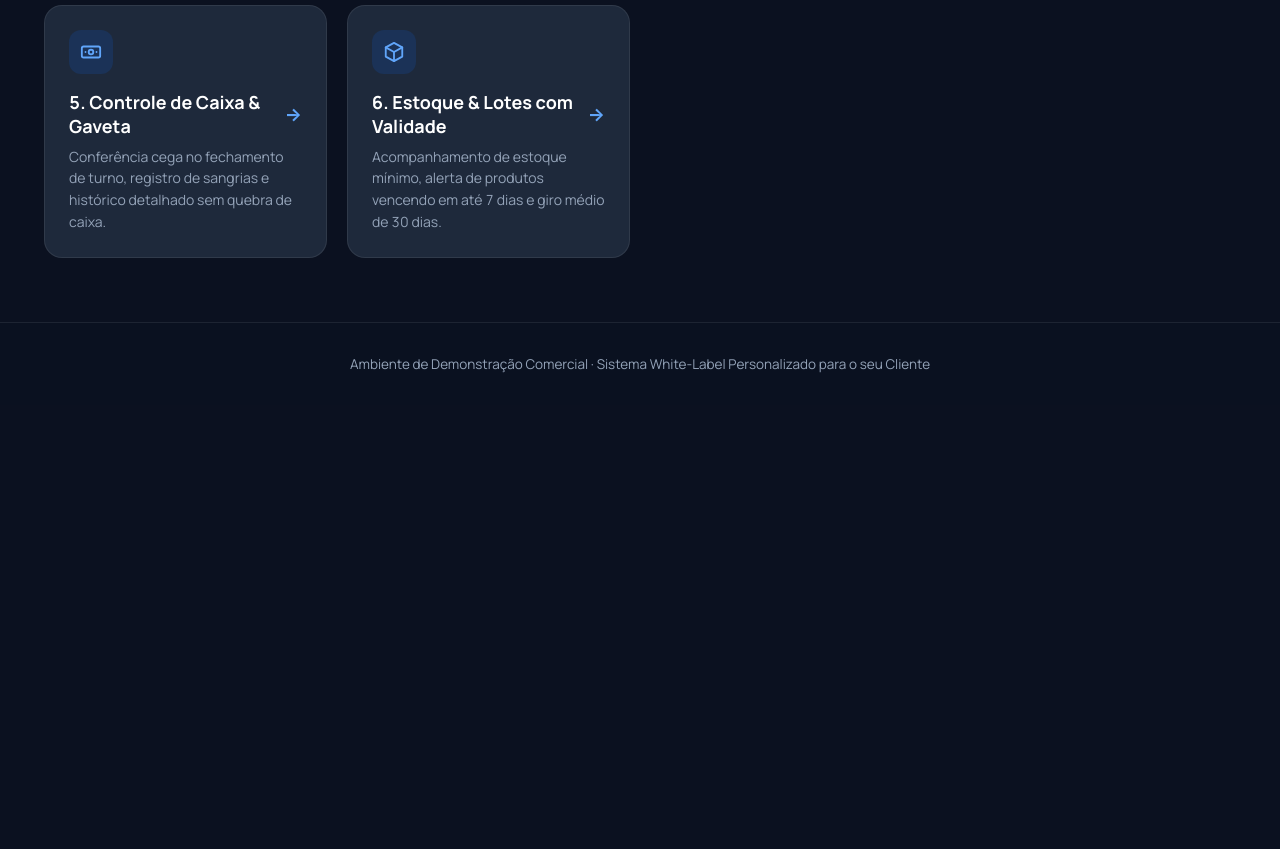
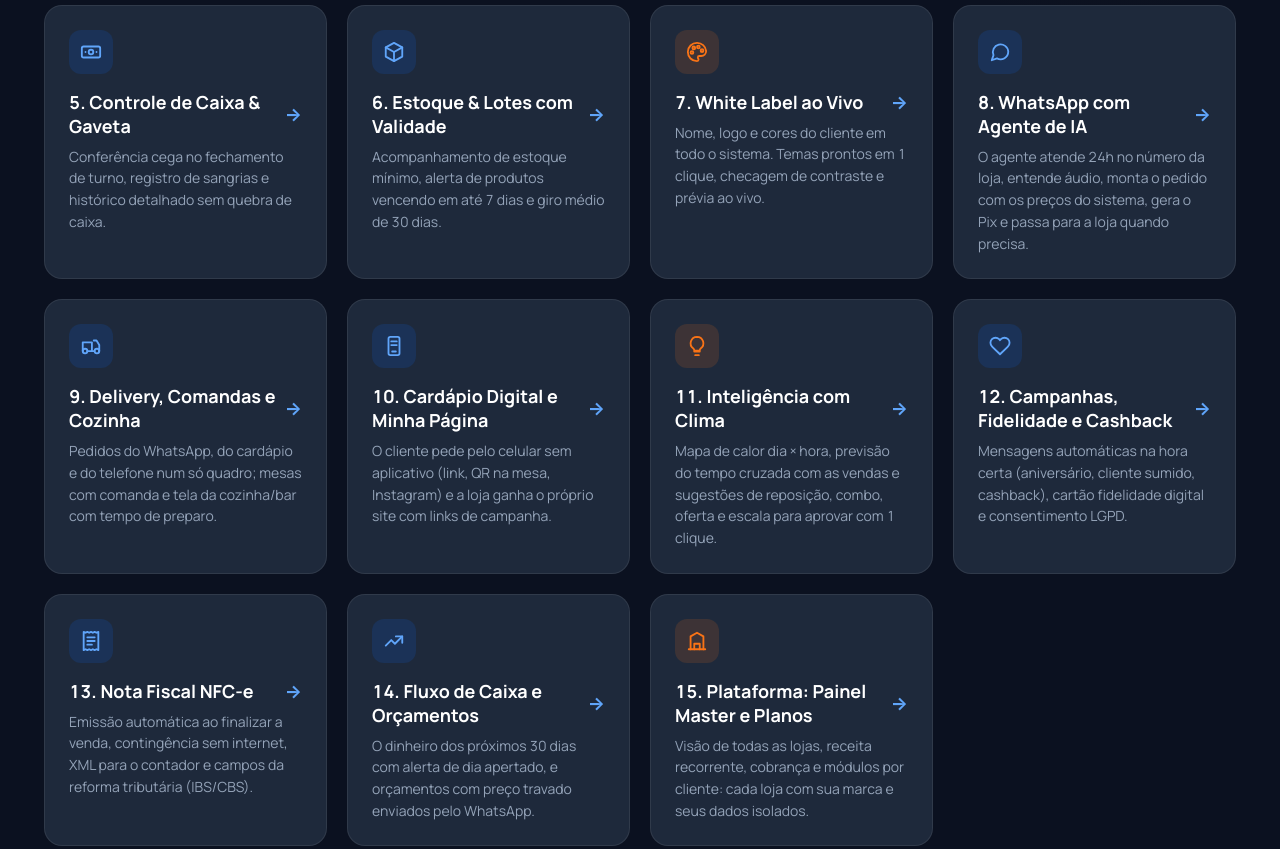
Before and after one commit to tiagofreire-ia/pdv-demo, a plain HTML site: page telas_estaticas/landing.html in a window 1280 px wide. Shown: the part 1060-1909 px from the top of the page. Before the commit the page ends 1465 px from the top, so only its background shows below. Drawn offline with Linux system fonts and the light colour scheme.

Commit message:
fix: landing page com os módulos novos (igual à página inicial)
Co-Authored-By: Claude Opus 5.5 <noreply@anthropic.com>

```diff
--- a/telas_estaticas/landing.html
+++ b/telas_estaticas/landing.html
@@ -537,6 +537,78 @@
       <h3>6. Estoque & Lotes com Validade <span class="seta">→</span></h3>
       <p>Acompanhamento de estoque mínimo, alerta de produtos vencendo em até 7 dias e giro médio de 30 dias.</p>
     </a>
+
+    <a href="./identidade.html" class="lp-feature">
+      <div class="lp-feature-icon" style="background: rgba(249, 115, 22, 0.14); color: var(--lp-orange);">
+        <svg width="22" height="22" viewBox="0 0 24 24" fill="none" stroke="currentColor" stroke-width="2" stroke-linecap="round" stroke-linejoin="round"><circle cx="13.5" cy="6.5" r="1.5"/><circle cx="17.5" cy="10.5" r="1.5"/><circle cx="8.5" cy="7.5" r="1.5"/><circle cx="6.5" cy="12.5" r="1.5"/><path d="M12 2a10 10 0 0 0 0 20c1 0 1.7-.8 1.7-1.7 0-.4-.2-.8-.4-1.1-.3-.3-.4-.7-.4-1.1 0-.9.8-1.7 1.7-1.7h2A5.6 5.6 0 0 0 22 11 10 10 0 0 0 12 2z"/></svg>
+      </div>
+      <h3>7. White Label ao Vivo <span class="seta">→</span></h3>
+      <p>Nome, logo e cores do cliente em todo o sistema. Temas prontos em 1 clique, checagem de contraste e prévia ao vivo.</p>
+    </a>
+
+    <a href="./whatsapp.html" class="lp-feature">
+      <div class="lp-feature-icon">
+        <svg width="22" height="22" viewBox="0 0 24 24" fill="none" stroke="currentColor" stroke-width="2" stroke-linecap="round" stroke-linejoin="round"><path d="M21 11.5a8.4 8.4 0 0 1-12.3 7.5L3 21l1.9-5.6A8.4 8.4 0 1 1 21 11.5z"/></svg>
+      </div>
+      <h3>8. WhatsApp com Agente de IA <span class="seta">→</span></h3>
+      <p>O agente atende 24h no número da loja, entende áudio, monta o pedido com os preços do sistema, gera o Pix e passa para a loja quando precisa.</p>
+    </a>
+
+    <a href="./delivery.html" class="lp-feature">
+      <div class="lp-feature-icon">
+        <svg width="22" height="22" viewBox="0 0 24 24" fill="none" stroke="currentColor" stroke-width="2" stroke-linecap="round" stroke-linejoin="round"><circle cx="5.5" cy="17.5" r="2.5"/><circle cx="18.5" cy="17.5" r="2.5"/><path d="M8 17.5h7.5M15 6h3l3 5v6.5h-.5M3 17.5V8h10v9.5"/></svg>
+      </div>
+      <h3>9. Delivery, Comandas e Cozinha <span class="seta">→</span></h3>
+      <p>Pedidos do WhatsApp, do cardápio e do telefone num só quadro; mesas com comanda e tela da cozinha/bar com tempo de preparo.</p>
+    </a>
+
+    <a href="./cardapio.html" class="lp-feature">
+      <div class="lp-feature-icon">
+        <svg width="22" height="22" viewBox="0 0 24 24" fill="none" stroke="currentColor" stroke-width="2" stroke-linecap="round" stroke-linejoin="round"><rect x="6" y="2" width="12" height="20" rx="2"/><path d="M10 18h4M9 7h6M9 11h6"/></svg>
+      </div>
+      <h3>10. Cardápio Digital e Minha Página <span class="seta">→</span></h3>
+      <p>O cliente pede pelo celular sem aplicativo (link, QR na mesa, Instagram) e a loja ganha o próprio site com links de campanha.</p>
+    </a>
+
+    <a href="./inteligencia.html" class="lp-feature">
+      <div class="lp-feature-icon" style="background: rgba(249, 115, 22, 0.14); color: var(--lp-orange);">
+        <svg width="22" height="22" viewBox="0 0 24 24" fill="none" stroke="currentColor" stroke-width="2" stroke-linecap="round" stroke-linejoin="round"><path d="M9 18h6M10 22h4"/><path d="M12 2a7 7 0 0 0-4 12.7c.6.5 1 1.2 1 2V17h6v-.3c0-.8.4-1.5 1-2A7 7 0 0 0 12 2z"/></svg>
+      </div>
+      <h3>11. Inteligência com Clima <span class="seta">→</span></h3>
+      <p>Mapa de calor dia × hora, previsão do tempo cruzada com as vendas e sugestões de reposição, combo, oferta e escala para aprovar com 1 clique.</p>
+    </a>
+
+    <a href="./relacionamento.html" class="lp-feature">
+      <div class="lp-feature-icon">
+        <svg width="22" height="22" viewBox="0 0 24 24" fill="none" stroke="currentColor" stroke-width="2" stroke-linecap="round" stroke-linejoin="round"><path d="M20.8 4.6a5.5 5.5 0 0 0-7.8 0L12 5.7l-1-1.1a5.5 5.5 0 0 0-7.8 7.8l1 1L12 21l7.8-7.6 1-1a5.5 5.5 0 0 0 0-7.8z"/></svg>
+      </div>
+      <h3>12. Campanhas, Fidelidade e Cashback <span class="seta">→</span></h3>
+      <p>Mensagens automáticas na hora certa (aniversário, cliente sumido, cashback), cartão fidelidade digital e consentimento LGPD.</p>
+    </a>
+
+    <a href="./fiscal.html" class="lp-feature">
+      <div class="lp-feature-icon">
+        <svg width="22" height="22" viewBox="0 0 24 24" fill="none" stroke="currentColor" stroke-width="2" stroke-linecap="round" stroke-linejoin="round"><path d="M4 2v20l2-1 2 1 2-1 2 1 2-1 2 1 2-1 2 1V2l-2 1-2-1-2 1-2-1-2 1-2-1-2 1z"/><path d="M8 8h8M8 12h8M8 16h5"/></svg>
+      </div>
+      <h3>13. Nota Fiscal NFC-e <span class="seta">→</span></h3>
+      <p>Emissão automática ao finalizar a venda, contingência sem internet, XML para o contador e campos da reforma tributária (IBS/CBS).</p>
+    </a>
+
+    <a href="./fluxo_caixa.html" class="lp-feature">
+      <div class="lp-feature-icon">
+        <svg width="22" height="22" viewBox="0 0 24 24" fill="none" stroke="currentColor" stroke-width="2" stroke-linecap="round" stroke-linejoin="round"><path d="M3 17l6-6 4 4 8-8"/><path d="M14 7h7v7"/></svg>
+      </div>
+      <h3>14. Fluxo de Caixa e Orçamentos <span class="seta">→</span></h3>
+      <p>O dinheiro dos próximos 30 dias com alerta de dia apertado, e orçamentos com preço travado enviados pelo WhatsApp.</p>
+    </a>
+
+    <a href="./master.html" class="lp-feature">
+      <div class="lp-feature-icon" style="background: rgba(249, 115, 22, 0.14); color: var(--lp-orange);">
+        <svg width="22" height="22" viewBox="0 0 24 24" fill="none" stroke="currentColor" stroke-width="2" stroke-linecap="round" stroke-linejoin="round"><path d="M3 21h18"/><path d="M5 21V7l7-4 7 4v14"/><path d="M9 21v-6h6v6"/></svg>
+      </div>
+      <h3>15. Plataforma: Painel Master e Planos <span class="seta">→</span></h3>
+      <p>Visão de todas as lojas, receita recorrente, cobrança e módulos por cliente: cada loja com sua marca e seus dados isolados.</p>
+    </a>
   </section>
 
   <footer class="lp-footer">
```
